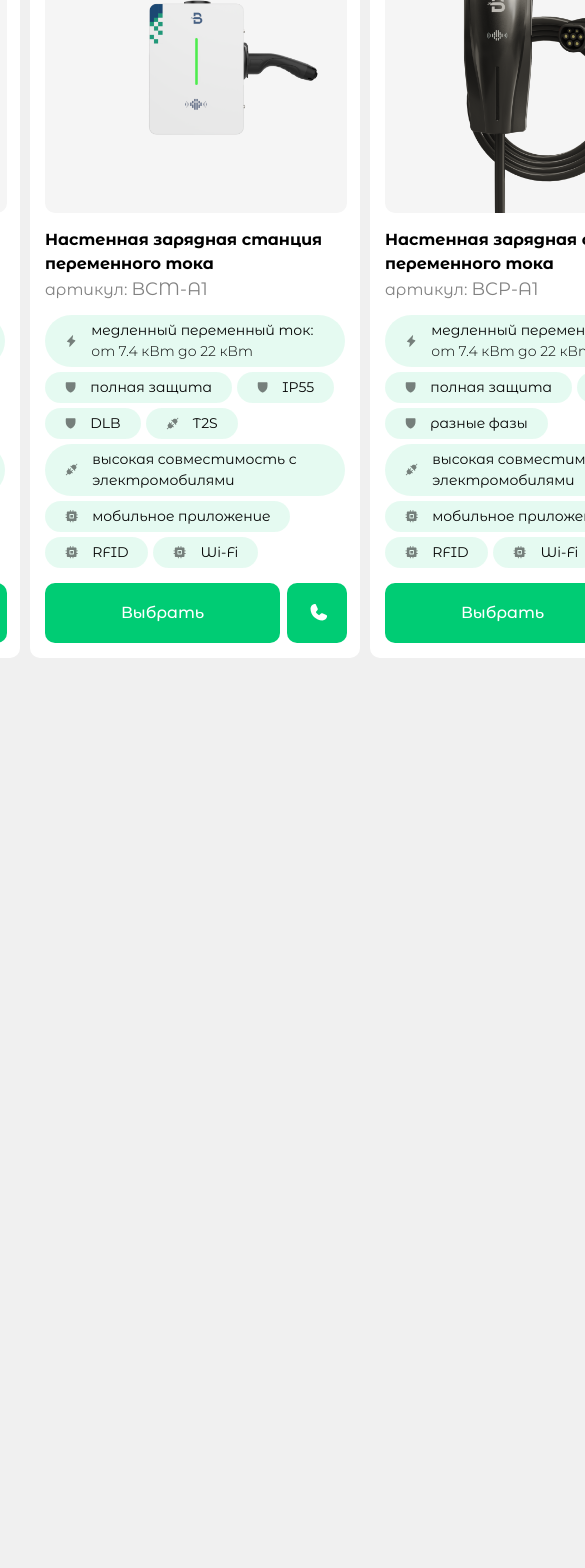
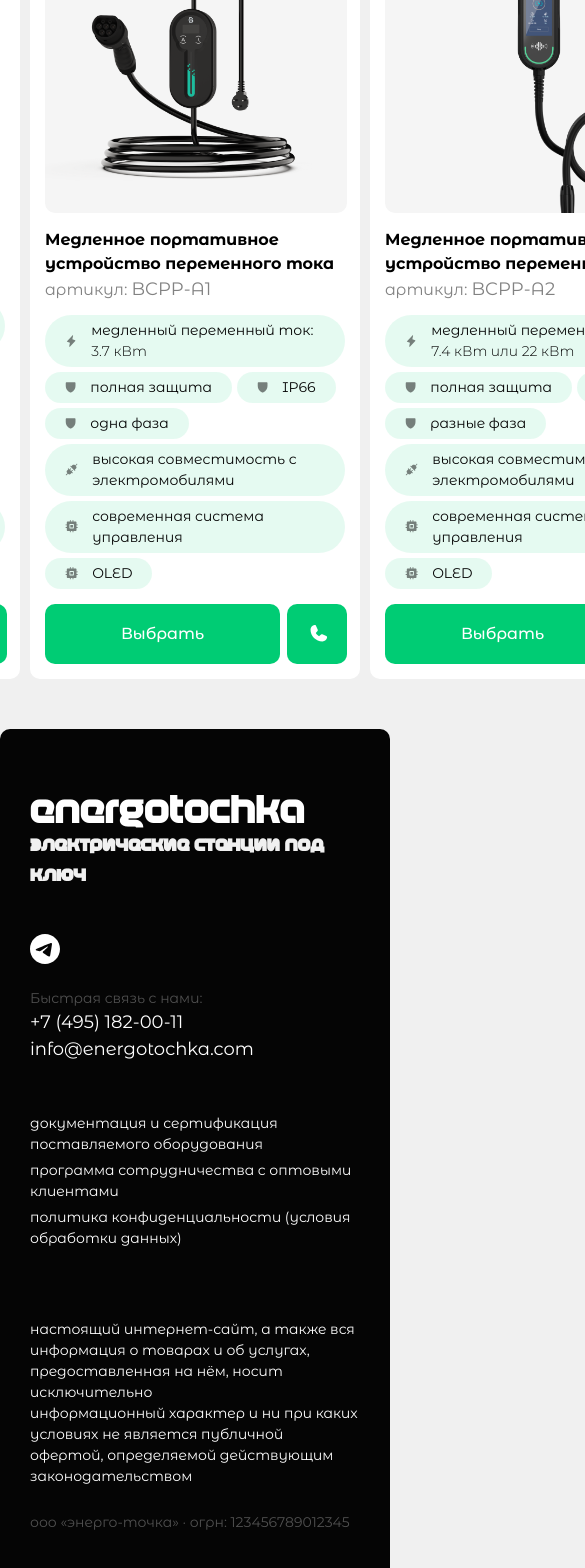
Before and after one commit to Whiz7z/landing-commercial, a React (Vite) app: page / in a window 390 px wide. Shown: the part 1208-2776 px from the top of the page, 585 px wide, since content can reach past the window. Before the commit the page ends 1916 px from the top, so only its background shows below. Built offline with nearby package versions, Linux system fonts and the light colour scheme.

Commit message:
mobile almost completed

```diff
--- a/src/App.jsx
+++ b/src/App.jsx
@@ -24,7 +24,7 @@ function App() {
 
         {cookieModal && <CookiesModal onClose={() => setCookieModal(false)} />}
       </div>
-      {/* <Footer /> */}
+      <Footer />
     </>
   );
 }
--- a/src/App.scss
+++ b/src/App.scss
@@ -150,8 +150,17 @@ main{
 
 @media screen and (max-width: 1080px) {
 
+  #root {
+  width: 100vw;
+  display: grid;
+  height: auto;
+}
+
   main{
     padding: 0px 0px 0px 0px;
+  }
+
+  .App{
   }
 }
 
--- a/src/components/Footer/Footer.jsx
+++ b/src/components/Footer/Footer.jsx
@@ -10,6 +10,22 @@ function Footer() {
             <a href="#">energotochka</a>
           </div>
           <h2>электрические станции под ключ</h2>
+
+          <div className={`${style.contact} ${style.contact_mobile} `}>
+            <a href="#" className={style.telegram_link}>
+              <TelegramSvg />
+            </a>
+            <div className={style.phone}>
+              <p>Быстрая связь с нами:</p>
+              <p>+7 (495) 182-00-11 </p>
+            </div>
+
+            <div className={style.gmail}>
+              <p>Почта:</p>
+              <p>info@energotochka.com</p>
+            </div>
+          </div>
+
           <div className={style.docs}>
             <a href="#">
               документация и сертификация поставляемого оборудования{" "}
--- a/src/components/Footer/Footer.module.scss
+++ b/src/components/Footer/Footer.module.scss
@@ -37,12 +37,19 @@ footer {
       top: -10px;
       margin-bottom: 10px;
       font-family: "Age";
+      color: #fff;
+      @media screen and (max-width: 960px) {
+        color: $bg;
+      }
     }
 
     .docs {
       display: flex;
       flex-direction: column;
       gap: 5px;
+      @media screen and (max-width: 960px) {
+        margin-bottom: 40px;
+      }
       a {
         color: #fff;
         font-size: 1.6rem;
@@ -53,7 +60,9 @@ footer {
   .contact {
     display: grid;
     align-items: center;
-
+ @media screen and (max-width: 960px) {
+    display: none;
+  }
     .telegram_link {
       align-self: flex-end;
     }
@@ -79,6 +88,16 @@ footer {
   }
 }
 
+.contact_mobile.contact{
+  display: none;
+
+  @media screen and (max-width: 960px) {
+    display: grid;
+    margin-bottom: 50px;
+    margin-top: 35px;
+  }
+}
+
 .bottomFooter {
   grid-column: 2/3;
   display: flex;
@@ -96,3 +115,61 @@ footer {
     font-size: 16px;
   }
 }
+
+@media screen and (max-width: 1360px) {
+  footer {
+    grid-template-columns: 1fr;
+  }
+
+  .topFooter {
+    width: 100%;
+    grid-column: 1/3;
+  }
+  .bottomFooter {
+    width: 100%;
+    grid-column: 1/3;
+  }
+}
+
+@media screen and (max-width: 1360px) {
+  footer {
+    grid-template-columns: 1fr;
+    bottom: 0px;
+  }
+
+  .topFooter {
+    width: 100%;
+    grid-column: 1/3;
+
+    .info {
+      .docs {
+        a {
+          font-size: 14px;
+        }
+      }
+    }
+
+    .contact {
+      align-content: center;
+      .telegram_link {
+        margin-bottom: 20px;
+      }
+      .gmail {
+        p:first-child {
+          display: none;
+        }
+      }
+    }
+  }
+  .bottomFooter {
+    width: 100%;
+    grid-column: 1/3;
+
+    p {
+      font-size: 14px;
+    }
+    .copyright{
+      font-size: 14px;;
+    }
+  }
+}
--- a/src/components/Header/Header.module.scss
+++ b/src/components/Header/Header.module.scss
@@ -110,7 +110,7 @@
     }
   }
 
-  @media screen and (max-width: 410px) {
+  @media screen and (max-width: 415px) {
     .contact {
       display: grid;
       align-self: center;
--- a/src/components/MainContent/MainContent.jsx
+++ b/src/components/MainContent/MainContent.jsx
@@ -233,16 +233,7 @@ function MainContent() {
             <span>бесплатная консультация</span>
           </div>
         </div>
-        <div className={`${style.products}`}>
-          <ProductList productType={productType} currentType={currentType} />
-        </div>
-
-        <div className={`${style.slider_products}`}>
-
-
             <ProductList productType={productType} currentType={currentType} />
-
-        </div>
       </div>
     </div>
   );
--- a/src/components/MainContent/MainContent.module.scss
+++ b/src/components/MainContent/MainContent.module.scss
@@ -484,6 +484,8 @@ menu {
     width: 330px;
     margin: 0 auto;
 
+
+
   }
   .desktop_calc {
     display: none;
--- a/src/components/MainContent/ProductList.jsx
+++ b/src/components/MainContent/ProductList.jsx
@@ -51,6 +51,61 @@ const StationsList = ({ productType, currentType }) => {
         <style>{`
           .swiper {
             width: 330px;
+            height: 100%;
+            overflow: visible
+          }
+
+          .swiper-wrapper {
+            margin: 0 auto;
+            width: 330px;
+
+          }
+
+          .slide {
+            width: 330px;
+            height: auto;
+            margin: 0 auto;
+          }
+
+          // .swiper .swiper-wrapper .swiper-slide, swiper-slide-active {
+          //   width: 330px;
+          //   height: auto;
+          //   margin: 0 auto;
+          //   outline: 2px solid red;
+          // }
+        `}</style>
+        <div className={`${style.products}`}>
+          {combinedArray
+            .filter((el) => el.type === productType)
+            .map((product, index) => (
+              <ProductItem key={index} {...product} generalType="stations" />
+            ))}
+        </div>
+        <div className={`${style.slider_products}`}>
+          <Swiper
+            spaceBetween={10}
+            slidesPerView={1}
+            centeredSlides={true}
+            loop={true}
+            modules={[Navigation, Pagination, Scrollbar, A11y]}
+            onSlideChange={() => console.log("slide change")}
+            onSwiper={(swiper) => console.log(swiper)}
+          >
+            {combinedArray.map((product, index) => (
+              <SwiperSlide key={index}>
+                <ProductItem {...product} generalType="stations" />
+              </SwiperSlide>
+            ))}
+          </Swiper>
+        </div>
+      </>
+    );
+  } else if(currentType === "slow") {
+    return (
+      <>
+        <style>{`
+          .swiper {
+            width: 330px;
             //outline: 2px solid blue;
 
             overflow: visible
@@ -74,6 +129,14 @@ const StationsList = ({ productType, currentType }) => {
           //   outline: 2px solid red;
           // }
         `}</style>
+        <div className={`${style.products}`}>
+          {productsSlowCurrentStation
+            .filter((el) => el.type === productType)
+            .map((product, index) => (
+              <ProductItem key={index} {...product} generalType="stations" />
+            ))}
+        </div>
+        <div className={`${style.slider_products}`}>
           <Swiper
             spaceBetween={10}
             slidesPerView={1}
@@ -83,50 +146,183 @@ const StationsList = ({ productType, currentType }) => {
             onSlideChange={() => console.log("slide change")}
             onSwiper={(swiper) => console.log(swiper)}
           >
-          {combinedArray
-            .filter((el) => el.type === productType)
-            .map((product, index) => (
+            {productsSlowCurrentStation.map((product, index) => (
               <SwiperSlide key={index}>
                 <ProductItem {...product} generalType="stations" />
               </SwiperSlide>
             ))}
           </Swiper>
+        </div>
       </>
     );
-  }
+  } else if(currentType === "fast") {
     return (
       <>
-      {currentType === "slow"
-        ? productsSlowCurrentStation
-            .filter((el) => el.type === productType)
-            .map((product, index) => (
-              <ProductItem key={index} {...product} generalType="stations" />
-            ))
-        : productsFastCurrentStation
+        <style>{`
+          .swiper {
+            width: 330px;
+            //outline: 2px solid blue;
+
+            overflow: visible
+          }
+
+          .swiper-wrapper {
+            margin: 0 auto;
+            width: 330px;
+          }
+
+          .slide {
+            width: 330px;
+            height: auto;
+            margin: 0 auto;
+          }
+
+          // .swiper .swiper-wrapper .swiper-slide, swiper-slide-active {
+          //   width: 330px;
+          //   height: auto;
+          //   margin: 0 auto;
+          //   outline: 2px solid red;
+          // }
+        `}</style>
+        <div className={`${style.products}`}>
+          {productsFastCurrentStation
             .filter((el) => el.type === productType)
             .map((product, index) => (
               <ProductItem key={index} {...product} generalType="stations" />
             ))}
+        </div>
+        <div className={`${style.slider_products}`}>
+          <Swiper
+            spaceBetween={10}
+            slidesPerView={1}
+            centeredSlides={true}
+            loop={true}
+            modules={[Navigation, Pagination, Scrollbar, A11y]}
+            onSlideChange={() => console.log("slide change")}
+            onSwiper={(swiper) => console.log(swiper)}
+          >
+            {productsFastCurrentStation.map((product, index) => (
+              <SwiperSlide key={index}>
+                <ProductItem {...product} generalType="stations" />
+              </SwiperSlide>
+            ))}
+          </Swiper>
+        </div>
       </>
     );
+  }
+
 };
 
 const ServicesList = () => {
   return (
+
     <>
+      <style>{`
+          .swiper {
+            width: 330px;
+            //outline: 2px solid blue;
+
+            overflow: visible
+          }
+
+          .swiper-wrapper {
+            margin: 0 auto;
+            width: 330px;
+          }
+
+          .slide {
+            width: 330px;
+            height: auto;
+            margin: 0 auto;
+          }
+
+          // .swiper .swiper-wrapper .swiper-slide, swiper-slide-active {
+          //   width: 330px;
+          //   height: auto;
+          //   margin: 0 auto;
+          //   outline: 2px solid red;
+          // }
+        `}</style>
+      <div className={`${style.products}`}>
         {productsServices.map((product, index) => (
           <ProductItem key={index} {...product} generalType="services" />
         ))}
+      </div>
+      <div className={`${style.slider_products}`}>
+        <Swiper
+          spaceBetween={10}
+          slidesPerView={1}
+          centeredSlides={true}
+          loop={false}
+          modules={[Navigation, Pagination, Scrollbar, A11y]}
+          onSlideChange={() => console.log("slide change")}
+          onSwiper={(swiper) => console.log(swiper)}
+        >
+          {productsServices.map((product, index) => (
+            <SwiperSlide key={index}>
+              <ProductItem key={index} {...product} generalType="services" />
+            </SwiperSlide>
+          ))}
+        </Swiper>
+      </div>
     </>
   );
 };
 
 const DetailsList = () => {
   return (
+
+
     <>
+      <style>{`
+          .swiper {
+            width: 330px;
+            //outline: 2px solid blue;
+
+            overflow: visible
+          }
+
+          .swiper-wrapper {
+            margin: 0 auto;
+            width: 330px;
+          }
+
+          .slide {
+            width: 330px;
+            height: auto;
+            margin: 0 auto;
+          }
+
+          // .swiper .swiper-wrapper .swiper-slide, swiper-slide-active {
+          //   width: 330px;
+          //   height: auto;
+          //   margin: 0 auto;
+          //   outline: 2px solid red;
+          // }
+        `}</style>
+      <div className={`${style.products}`}>
         {productsDetails.map((product, index) => (
           <ProductItem key={index} {...product} generalType="details" />
         ))}
+      </div>
+      <div className={`${style.slider_products}`}>
+        <Swiper
+          spaceBetween={10}
+          slidesPerView={1}
+          centeredSlides={true}
+          loop={false}
+          modules={[Navigation, Pagination, Scrollbar, A11y]}
+          onSlideChange={() => console.log("slide change")}
+          onSwiper={(swiper) => console.log(swiper)}
+        >
+          {productsDetails.map((product, index) => (
+            <SwiperSlide key={index}>
+              <ProductItem key={index} {...product} generalType="details" />
+            </SwiperSlide>
+          ))}
+        </Swiper>
+      </div>
     </>
   );
 };
--- a/src/components/ProductItem/ProductItem.jsx
+++ b/src/components/ProductItem/ProductItem.jsx
@@ -115,6 +115,9 @@ function ProductItem({image, title, code, tags, generalType }) {
                 : "Выбрать"}
             </button>
             <button className={style.phoneBtn}>Позвонить нам</button>
+            <button className={style.callBtn}>
+              <PhoneSvg />
+            </button>
           </div>
         )}
       </div>
--- a/src/components/ProductItem/ProductItem.module.scss
+++ b/src/components/ProductItem/ProductItem.module.scss
@@ -7,6 +7,8 @@
   gap: 15px;
   background-color: #fff;
   border-radius: 10px;
+  height: 100%;
+  align-content: space-between;
 }
 
 .imageWrapper {
@@ -191,6 +193,8 @@
   .container{
     width: 330px;
     overflow-x: hidden;
+    height: 100%;
+    align-content: space-between;
   }
 }
 
```
Lines whose indentation alone changed are shown as unchanged.
